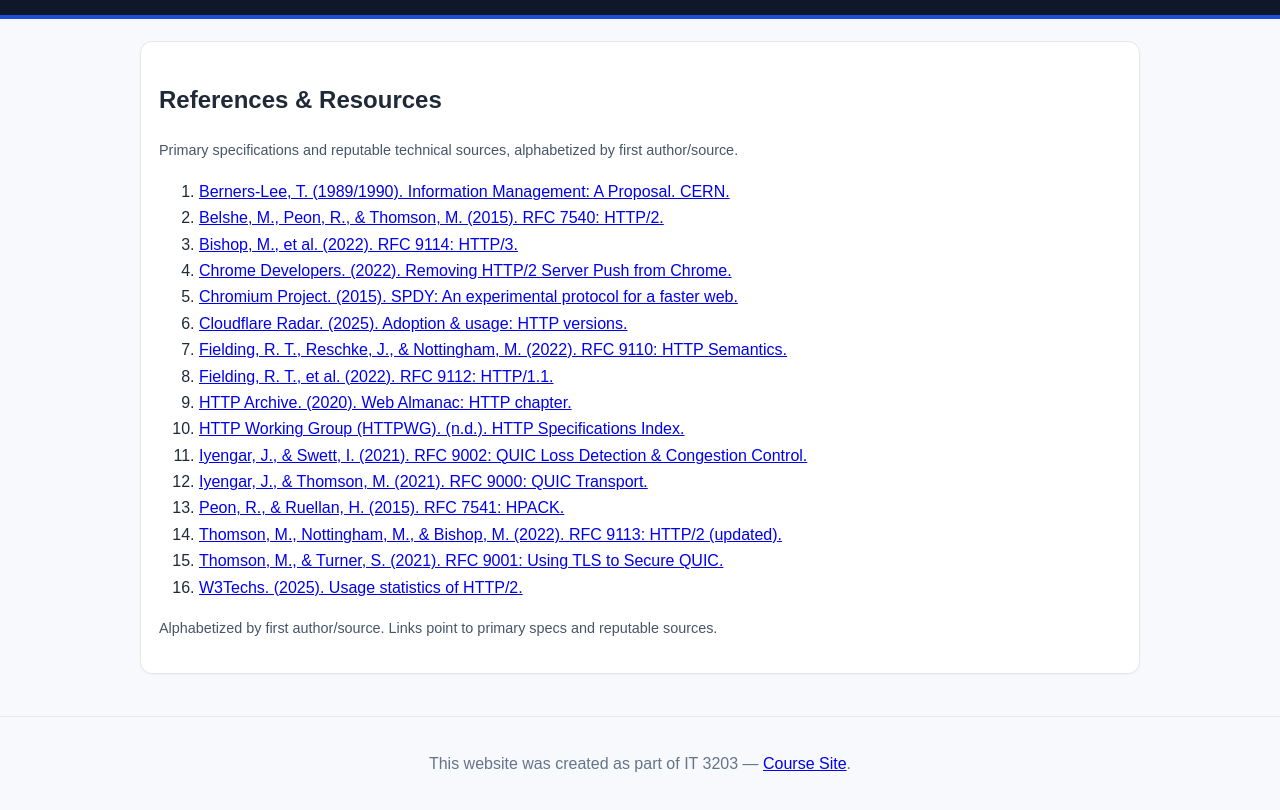
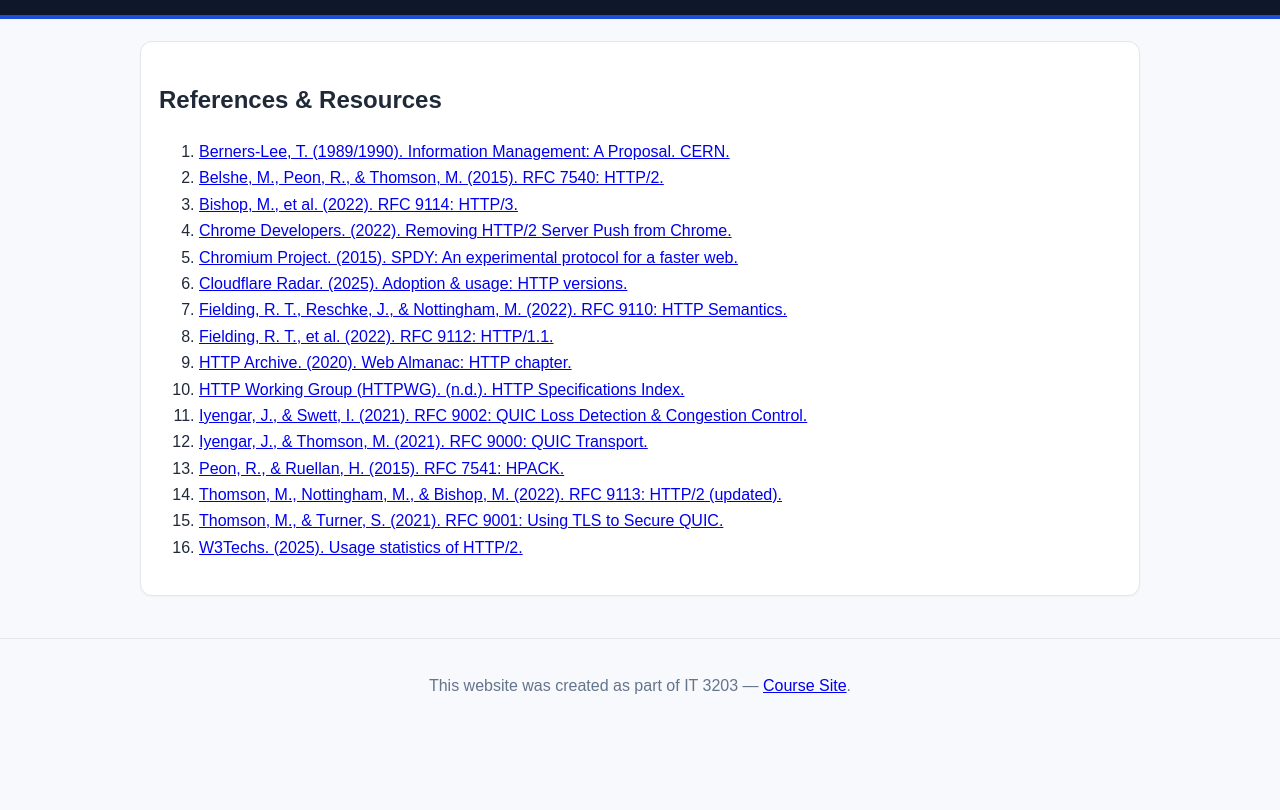
Before and after one commit to jbarnett10/milestone1project, a plain HTML site: page references.html in a window 1280 px wide. Shown: the part 118-928 px from the top of the page. After the commit the page ends 852 px from the top, so only its background shows below. Drawn offline with Linux system fonts and the light colour scheme.

Commit message:
Update references.html
fixed formatting

```diff
--- a/references.html
+++ b/references.html
@@ -22,7 +22,7 @@
   <main class="container">
 <article class="card">
   <h2>References & Resources</h2>
-<p class="caption">Primary specifications and reputable technical sources, alphabetized by first author/source.</p>
+
 
   <ol class="refs">
     <li><a href="https://cds.cern.ch/record/369245/files/dd-89-001.pdf">Berners‑Lee, T. (1989/1990). Information Management: A Proposal. CERN.</a></li>
@@ -42,7 +42,7 @@
     <li><a href="https://www.rfc-editor.org/info/rfc9001">Thomson, M., &amp; Turner, S. (2021). RFC 9001: Using TLS to Secure QUIC.</a></li>
     <li><a href="https://w3techs.com/technologies/details/ce-http2">W3Techs. (2025). Usage statistics of HTTP/2.</a></li>
   </ol>
-  <p class="caption">Alphabetized by first author/source. Links point to primary specs and reputable sources.</p>
+
 </article>
 </main>
   <footer class="footer">
```
